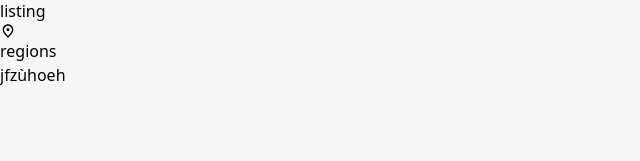
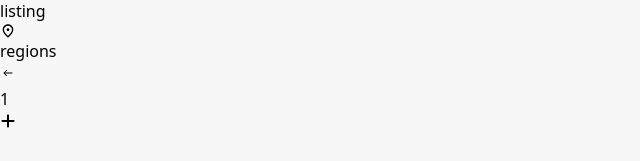
Before and after one commit to chihebeddinnerahmouni/Marissa-Admin, a React (Vite) app: page /structure/1 in a window 1280 px wide. Shown: the part 461-622 px from the top of the page, without its empty margins (0-640 px from the left). Built offline with nearby package versions, Linux system fonts and the light colour scheme.

Commit message:
added elements page

```diff
--- a/src/App.tsx
+++ b/src/App.tsx
@@ -7,7 +7,7 @@ function App() {
 
 
   return (
-    <div className="w-full px-4">
+    <div className="w-full px-4 md:px-[100px]">
       <Header />
       <Outlet />
     </div>
--- a/src/components/structure/StructureComp.tsx
+++ b/src/components/structure/StructureComp.tsx
@@ -22,7 +22,7 @@ const StructureComp: React.FC<StructureCompProps> = ({
 
   return (
     <div
-      className={` w-full  bg-opacity-15 flex items-center gap-2 p-2 rounded-10 transition-all duration-100 ${selectedStructure === item.id ? "bg-main text-main" : "text-writingGrey"
+      className={` w-full cursor-pointer bg-opacity-15 flex items-center gap-2 p-2 rounded-10 transition-all duration-100 ${selectedStructure === item.id ? "bg-main text-main" : "text-writingGrey"
         }`}
       onClick={() => {
         navigate(`/structure/${item.title}`);
--- a/src/components/ui/Header.tsx
+++ b/src/components/ui/Header.tsx
@@ -2,13 +2,13 @@
 
 const Header = () => {
   return (
-    <div className="fixed top-0 right-0 left-0 bg-white px-4 py-2 shadow-bottomShadow flex items-center gap-2">
+    <div className="fixed top-0 right-0 left-0 h-[56px] bg-white px-4 shadow-bottomShadow flex items-center gap-2 md:px-[100px] lg:h-[64px]">
       <img
         src="https://encrypted-tbn0.gstatic.com/images?q=tbn:ANd9GcTvi7HpQ-_PMSMOFrj1hwjp6LDcI-jm3Ro0Xw&s"
         alt="profile picture"
-        className="w-12 h-12 object-cover object-center rounded-50"
-          />
-          <p className="font-medium">John Doe</p>
+        className="w-10 h-10 object-cover object-center rounded-50 lg:w-12 lg:h-12"
+      />
+      <p className="font-medium">John Doe</p>
     </div>
   );
 }
--- a/src/pages/Elements.tsx
+++ b/src/pages/Elements.tsx
@@ -1,23 +1,31 @@
-import { useMediaQuery } from 'react-responsive'
-import { useParams } from 'react-router-dom';
-
+import { useMediaQuery } from "react-responsive";
+import { useParams } from "react-router-dom";
+import { IoIosArrowRoundBack } from "react-icons/io";
+import { FaPlus } from "react-icons/fa6";
 
 const Elements = () => {
+  const { elements } = useParams();
+  const isMobile = useMediaQuery({ query: "(max-width: 1024px)" });
 
-
-    const { elements } = useParams()
-    const isMobile = useMediaQuery({ query: "(max-width: 1024px)" });
-
-
-    return (
+  return (
     <div
-      className={`w-full bg-white shadow-hardShadow p-3 mt-[80px] rounded-10 flex flex-col gap-3
+      className={`w-full mt-[80px] rounded-10 flex flex-col gap-3
       ${isMobile ? (elements ? "block" : "hidden") : "block"}
       `}
     >
-      jfzùhoeh
+      <div className="top w-full flex items-center justify-between">
+        <div className="title flex items-center gap-1">
+          <button>
+            <IoIosArrowRoundBack className="text-[18px]" />
+          </button>
+          <p className="font-medium capitalize text-sm">{elements}</p>
+        </div>
+        <button className="text-[16px]">
+          <FaPlus />
+        </button>
+      </div>
     </div>
   );
-}
+};
 
-export default Elements
+export default Elements;
--- a/src/pages/MainPage.tsx
+++ b/src/pages/MainPage.tsx
@@ -1,13 +1,11 @@
 import Structure from "./Structure"
 import Elements from "./Elements"
-// import { useParams } from "react-router-dom"
 
 const MainPage = () => {
 
-    // const { elements } = useParams()
 
   return (
-    <div className="w-full bg-red-200 lg:grid lg:grid-cols-12">
+    <div className="w-full lg:grid lg:grid-cols-12">
         <Structure />
         <Elements />
     </div>
--- a/src/pages/Structure.tsx
+++ b/src/pages/Structure.tsx
@@ -14,16 +14,16 @@ const Structure = () => {
 
   return (
     <div
-      className={`w-full bg-white shadow-hardShadow p-3 mt-[80px] rounded-10 flex flex-col gap-3
-      ${isMobile ? elements ? "hidden" : "block" : "block"}
+      className={`w-full mt-[80px] rounded-10 flex flex-col gap-3
+      ${isMobile && elements ? "hidden" : "block"}
       lg:col-span-3`}
     >
       {classes_array.map((item) => (
         <StructureComp
           key={item.id}
           item={item}
-              setSelectedStructure={setSelectedStructure}
-                selectedStructure={selectedStructure}
+          setSelectedStructure={setSelectedStructure}
+          selectedStructure={selectedStructure}
         />
       ))}
     </div>
```
